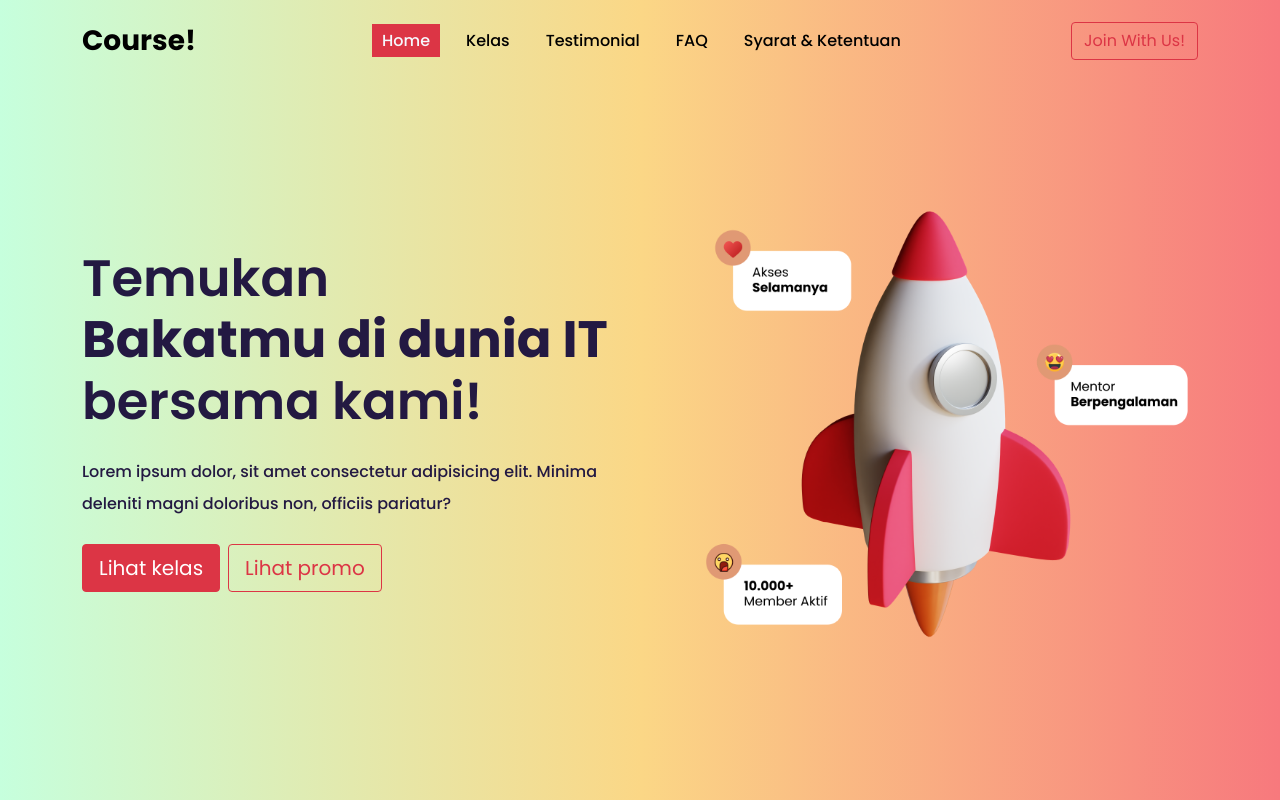
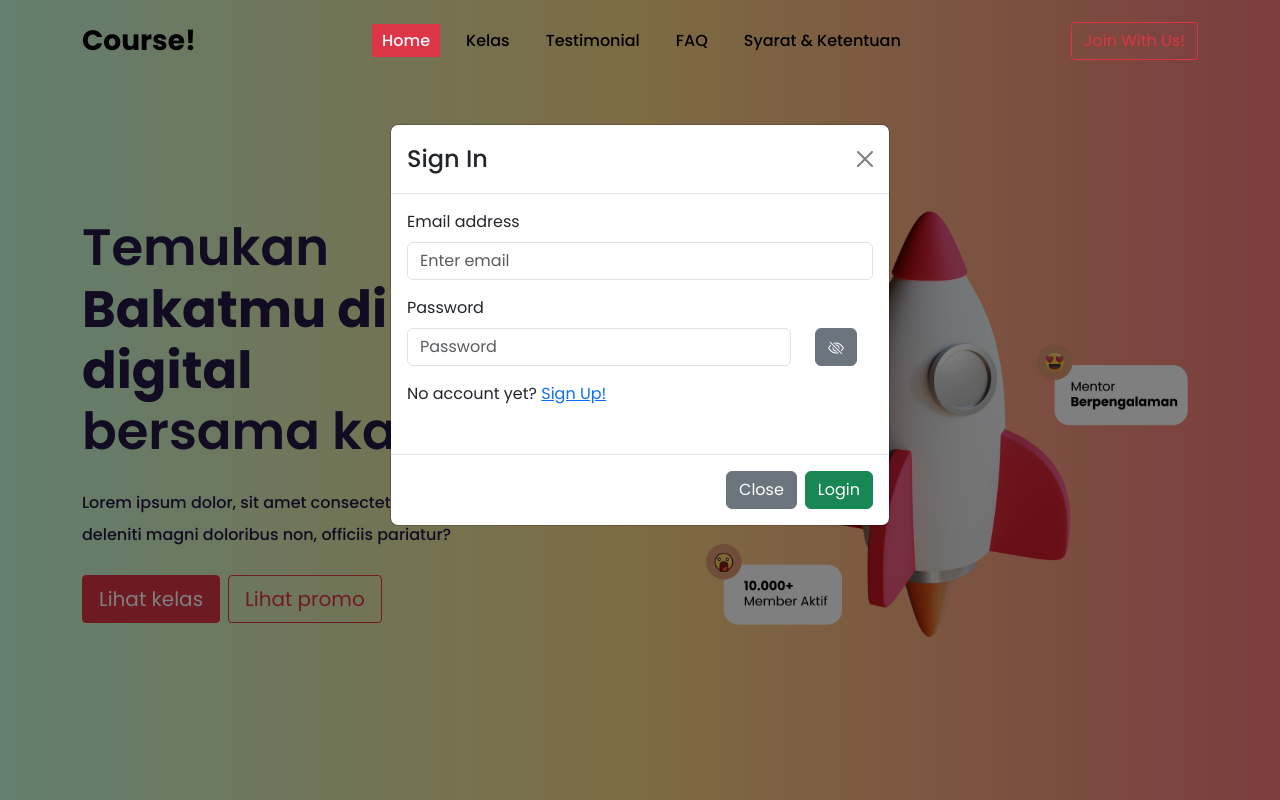
Before and after one commit to IkhlasAminuddin/Digiedu, a React (Vite) app in the folder Frontend/: page / in a window 1280 px wide. Both pictures are taken after a click on the button "Join With Us!". Shown: the top 800 px of the page. Built offline with nearby package versions, Linux system fonts and the light colour scheme.

Commit message:
tambahan join with us (20% baru modal)

```diff
--- a/Frontend/package.json
+++ b/Frontend/package.json
@@ -13,8 +13,10 @@
     "animate.css": "^4.1.1",
     "aos": "^3.0.0-beta.6",
     "bootstrap": "^5.3.2",
+    "bootstrap-icons": "^1.11.3",
     "react": "^18.2.0",
     "react-bootstrap": "^2.10.0",
+    "react-bootstrap-icons": "^1.11.3",
     "react-dom": "^18.2.0",
     "react-router-dom": "^6.22.0",
     "swiper": "^11.0.6",
--- /dev/null
+++ b/Frontend/src/Forms/SignInForm.jsx
@@ -0,0 +1,105 @@
+import Button from "react-bootstrap/Button";
+import Modal from "react-bootstrap/Modal";
+import { Form, Row, Col } from "react-bootstrap";
+import { useState } from "react";
+import * as Icon from "react-bootstrap-icons";
+import { Link } from "react-router-dom";
+import SignUpForm from "./SignUpForm";
+
+const SignInForm = (props) => {
+  const { show, closeModal } = props;
+  const [seePass, setSeePass] = useState(false);
+  const [showSignUp, setShowSignUp] = useState(false)
+  const [input, setInput] = useState({
+    email: "", password: ""
+  })
+
+  const openPass = () => {
+    setSeePass(true);
+  };
+  const hidePass = () => {
+    setSeePass(false);
+  };
+
+  const openModalSignUp = () => {
+    setShowSignUp(true)
+    closeModal()
+  }
+
+  const closeModalSignUp = () => {
+    setShowSignUp(false)
+  }
+
+  const handleChange = (event) => {
+    const {name, value} = event.target
+    setInput({
+      ...input,
+      [name]: value
+    })
+  }
+
+  return (
+    <>
+      <div className="signin-form">
+        <Modal show={show} onHide={closeModal} className="form-modal mt-5 py-5">
+          <Modal.Header closeButton>
+            <Modal.Title>Sign In</Modal.Title>
+          </Modal.Header>
+          <Modal.Body>
+            <Form>
+              <Form.Group className="mb-3" controlId="formBasicEmail">
+                <Form.Label>Email address</Form.Label>
+                <Form.Control type="email" placeholder="Enter email" />
+              </Form.Group>
+
+              <Form.Group className="mb-3" controlId="formBasicPassword">
+                <Form.Label>Password</Form.Label>
+                {seePass ? (
+                  <Row>
+                    <Col sm={10}>
+                      <Form.Control type="text" placeholder="Password" name='password' onChange={handleChange} />
+                    </Col>
+                    <Col sm={2}>
+                      <Button variant="secondary" onClick={hidePass}>
+                        <Icon.Eye />
+                      </Button>
+                    </Col>
+                  </Row>
+                ) : (
+                  <Row>
+                    <Col sm={10}>
+                      <Form.Control type="password" placeholder="Password" name='password' onChange={handleChange} />
+                    </Col>
+                    <Col sm={2}>
+                      <Button variant="secondary" onClick={openPass}>
+                        <Icon.EyeSlash />
+                      </Button>
+                    </Col>
+                  </Row>
+                )}
+              </Form.Group>
+              <Form.Group className="mb-3" controlId="formBasicCheckbox">
+                <Row>
+                  <p>
+                    No account yet? <Link onClick={openModalSignUp}>Sign Up!</Link>
+                  </p>
+                </Row>
+              </Form.Group>
+            </Form>
+          </Modal.Body>
+          <Modal.Footer>
+            <Button variant="secondary" onClick={closeModal}>
+              Close
+            </Button>
+            <Button variant="success">Login</Button>
+          </Modal.Footer>
+        </Modal>
+      </div>
+      <SignUpForm
+      show = {showSignUp}
+      closeModal = {closeModalSignUp}/>
+    </>
+  );
+};
+
+export default SignInForm;
--- /dev/null
+++ b/Frontend/src/Forms/SignUpForm.jsx
@@ -0,0 +1,123 @@
+import Button from "react-bootstrap/Button";
+import Modal from "react-bootstrap/Modal";
+import { Form, Row, Col } from "react-bootstrap";
+import { useState } from "react";
+import * as Icon from "react-bootstrap-icons";
+import { Link } from "react-router-dom";
+
+const SignUpForm = (props) => {
+  const { show, closeModal } = props;
+  const [seePass, setSeePass] = useState(false);
+  const [seeRetype, setSeeRetype] = useState(false);
+  const [input, setInput] = useState({email: '', password: '', retype:''})
+
+  const openPass = () => {
+    setSeePass(true);
+  };
+  const hidePass = () => {
+    setSeePass(false);
+  };
+
+  const openRetype = () => {
+    setSeeRetype(true)
+  }
+  const hideRetype = () => {
+    setSeeRetype(false)
+  }
+
+  const handleChange = (event) => {
+    const {name, value} = event.target
+    setInput({
+      ...input,
+      [name] : value
+    })
+  }
+
+  console.log("cek input: ", input)
+
+  return (
+    <>
+      <div>
+        <Modal show={show} onHide={closeModal} className="mt-5 py-5">
+          <Modal.Header closeButton>
+            <Modal.Title>Sign Up</Modal.Title>
+          </Modal.Header>
+          <Modal.Body>
+            <Form>
+              <Row>
+              <Form.Group className="mb-3">
+                <Form.Label>Email address</Form.Label>
+                <Form.Control type="email" placeholder="Enter email" name="email" onChange={handleChange}/>
+              </Form.Group>
+              </Row>
+              <Row>
+              <Form.Group className="mb-3">
+                <Form.Label>Password</Form.Label>
+                {seePass ? (
+                  <Row>
+                    <Col sm={10}>
+                      <Form.Control type="text" placeholder="Password" name="password" onChange={handleChange}/>
+                    </Col>
+                    <Col sm={2}>
+                      <Button variant="secondary" onClick={hidePass}>
+                        <Icon.Eye />
+                      </Button>
+                    </Col>
+                  </Row>
+                ) : (
+                  <Row>
+                    <Col sm={10}>
+                      <Form.Control type="password" placeholder="Password" name="password" onChange={handleChange}/>
+                    </Col>
+                    <Col sm={2}>
+                      <Button variant="secondary" onClick={openPass}>
+                        <Icon.EyeSlash />
+                      </Button>
+                    </Col>
+                  </Row>
+                )}
+              </Form.Group>
+              </Row>
+              <Row>
+              <Form.Group className="mb-3">
+                <Form.Label>Retype the Password</Form.Label>
+                {seeRetype ? (
+                  <Row>
+                    <Col sm={10}>
+                      <Form.Control type="text" placeholder="Password" name="retype" onChange={handleChange}/>
+                    </Col>
+                    <Col sm={2}>
+                      <Button variant="secondary" onClick={hideRetype}>
+                        <Icon.Eye />
+                      </Button>
+                    </Col>
+                  </Row>
+                ) : (
+                  <Row>
+                    <Col sm={10}>
+                      <Form.Control type="password" placeholder="Password" name="retype" onChange={handleChange}/>
+                    </Col>
+                    <Col sm={2}>
+                      <Button variant="secondary" onClick={openRetype}>
+                        <Icon.EyeSlash />
+                      </Button>
+                    </Col>
+                  </Row>
+                )}
+              </Form.Group>
+              </Row>
+            </Form>
+          </Modal.Body>
+          <Modal.Footer>
+            <Button variant="secondary" onClick={closeModal}>
+              Close
+            </Button>
+            <Button variant="success">Sign Up</Button>
+          </Modal.Footer>
+        </Modal>
+      </div>
+    </>
+  );
+};
+
+export default SignUpForm;
--- a/Frontend/src/components/NavbarComponent.jsx
+++ b/Frontend/src/components/NavbarComponent.jsx
@@ -2,11 +2,12 @@ import { Navbar, Container, Nav } from "react-bootstrap";
 import { navLinks } from "../data/index";
 import { NavLink } from "react-router-dom";
 import { useState, useEffect } from "react";
-import CourseLogo from '../assets/img/CourseLogo.png'
+import SignInForm from "../Forms/SignInForm";
 
 const NavbarComponent = () => {
   const [changeColor, setChangeColor] = useState(false);
   const [expanded, setExpanded] = useState(false)
+  const [show, setShow] = useState(false)
 
   const changeBackgroundColor = () => {
     if (window.scrollY > 10) {
@@ -22,7 +23,15 @@ const NavbarComponent = () => {
     window.addEventListener("scroll", changeBackgroundColor)
   })
 
+  const openModal = () => {
+    setShow(true)
+  }
+  const closeModal = () => {
+    setShow(false)
+  }
+
   return (
+    <>
     <div>
       <Navbar expanded={expanded} expand="lg" className={changeColor ? "color-active" : ""}>
         <Container>
@@ -50,7 +59,7 @@ const NavbarComponent = () => {
               })}
             </Nav>
             <div className="text-center">
-              <button className="btn btn-outline-danger rounded-1">
+              <button className="btn btn-outline-danger rounded-1" onClick={openModal}>
                 Join With Us!
               </button>
             </div>
@@ -58,6 +67,11 @@ const NavbarComponent = () => {
         </Container>
       </Navbar>
     </div>
+
+    <SignInForm
+    show={show}
+    closeModal = {closeModal}/>
+    </>
   );
 };
 
--- a/Frontend/src/main.css
+++ b/Frontend/src/main.css
@@ -464,3 +464,8 @@ header {
 .syarat-ketentuan-page .syarat-ketentuan h1{
     --animate-delay: 0.4s
 }
+
+/* STYLE SIGN IN MODAL */
+.signin .signin-modal {
+    margin-top: 100px;
+}
--- a/Frontend/src/pages/HomePage.jsx
+++ b/Frontend/src/pages/HomePage.jsx
@@ -24,7 +24,7 @@ const HomePage = () => {
           <Row className="header-box d-flex align-items-center pt-lg-5">
             <Col lg="6">
               <h1 className="mb-4 animate__animated animate__fadeInLeft animate__delay-1s">
-                Temukan <br /> <span>Bakatmu di dunia IT</span> <br />
+                Temukan <br /> <span>Bakatmu di dunia digital</span> <br />
                 bersama kami!
               </h1>
               <p className="mb-4  animate__animated animate__fadeInLeft animate__delay-1s">
```
Also changed, not shown: Frontend/src/assets/img/kelas/kelas-1.jpg, 1 other file (tests, documents, lock files or other folders).
